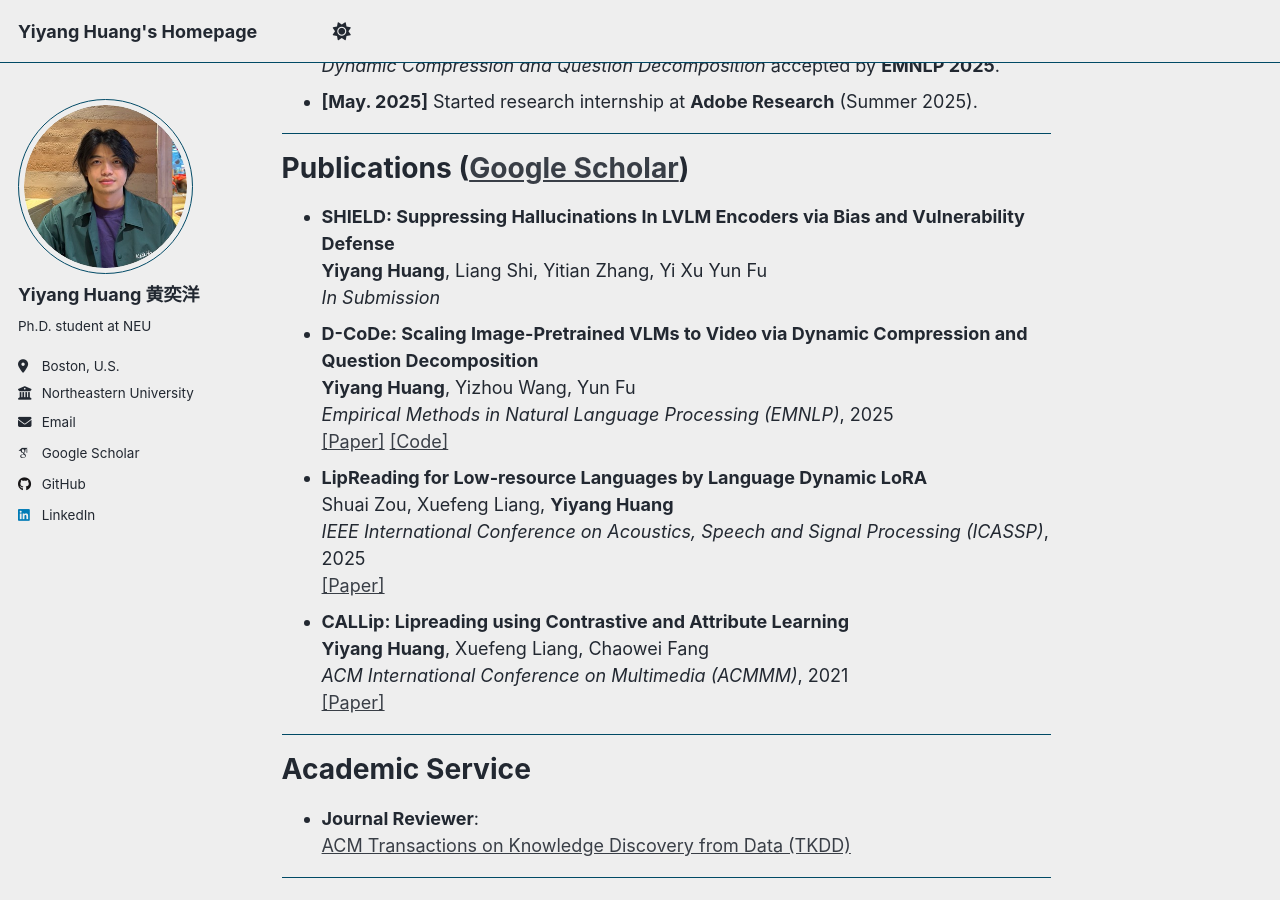
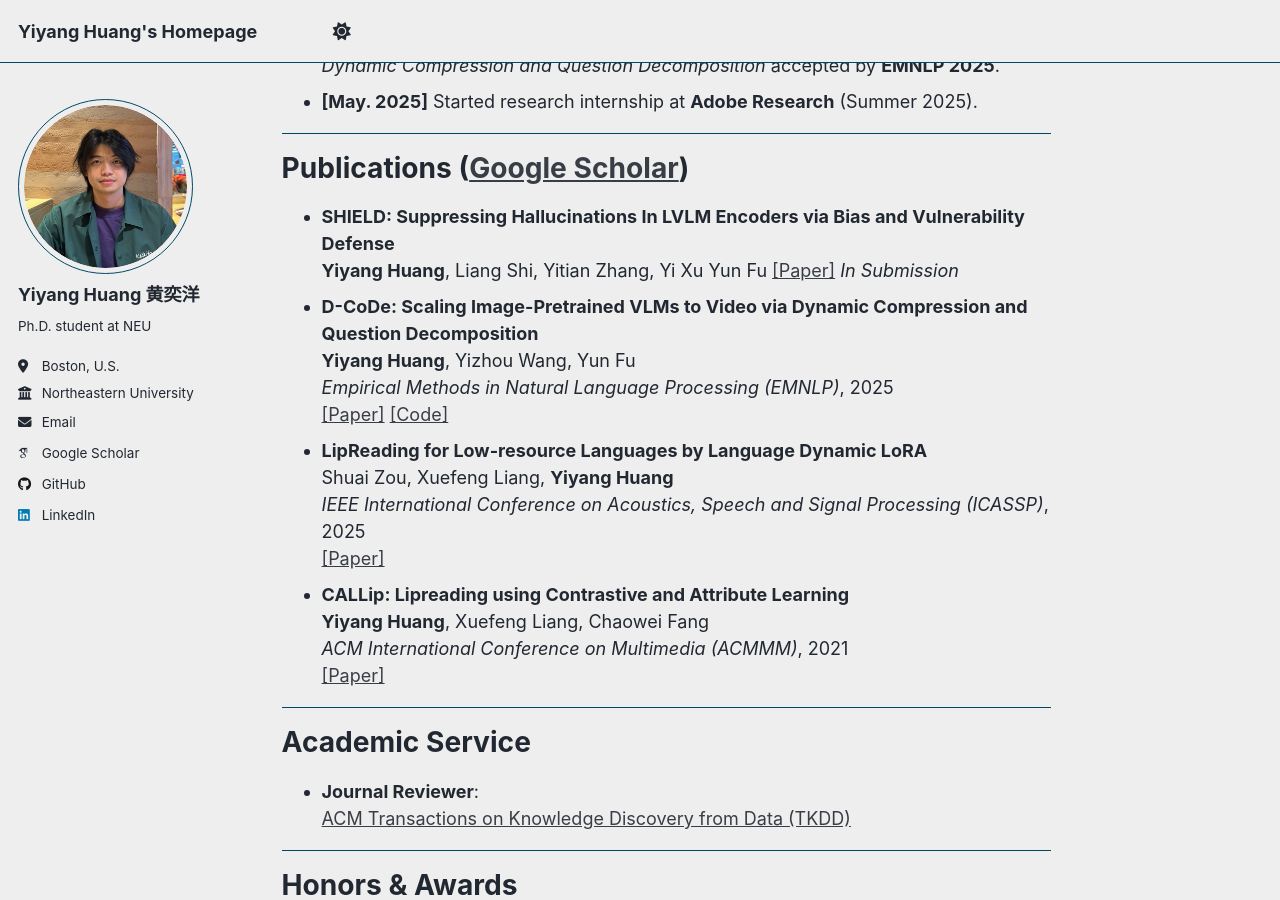
Before and after one commit to hukcc/hukcc.github.io, a Jekyll site: the page built from _pages/about.md, in a window 1280 px wide and 900 px high, scrolled down 551 px. Built offline with Jekyll 4.4.1, drawn with Linux system fonts in a browser that asks for light colours; some web fonts are replaced; a script that is not in the unit is left out.

Commit message:
Add paper link for SHIELD publication
Added a link to the paper for the SHIELD publication.

```diff
--- a/_pages/about.md
+++ b/_pages/about.md
@@ -30,6 +30,7 @@ Full CV: [Curriculum Vitae](../files/CVFall2025.pdf)
 # Publications ([Google Scholar](https://scholar.google.com/citations?user=A0H2ZYQAAAAJ))
 - **SHIELD: Suppressing Hallucinations In LVLM Encoders via Bias and Vulnerability Defense**
   **Yiyang Huang**, Liang Shi, Yitian Zhang, Yi Xu Yun Fu
+  [[Paper]]([https://arxiv.org/abs/2510.08818](https://arxiv.org/abs/2510.16596))
   *In Submission*
 - **D-CoDe: Scaling Image-Pretrained VLMs to Video via Dynamic Compression and Question Decomposition**
   **Yiyang Huang**, Yizhou Wang, Yun Fu
```
